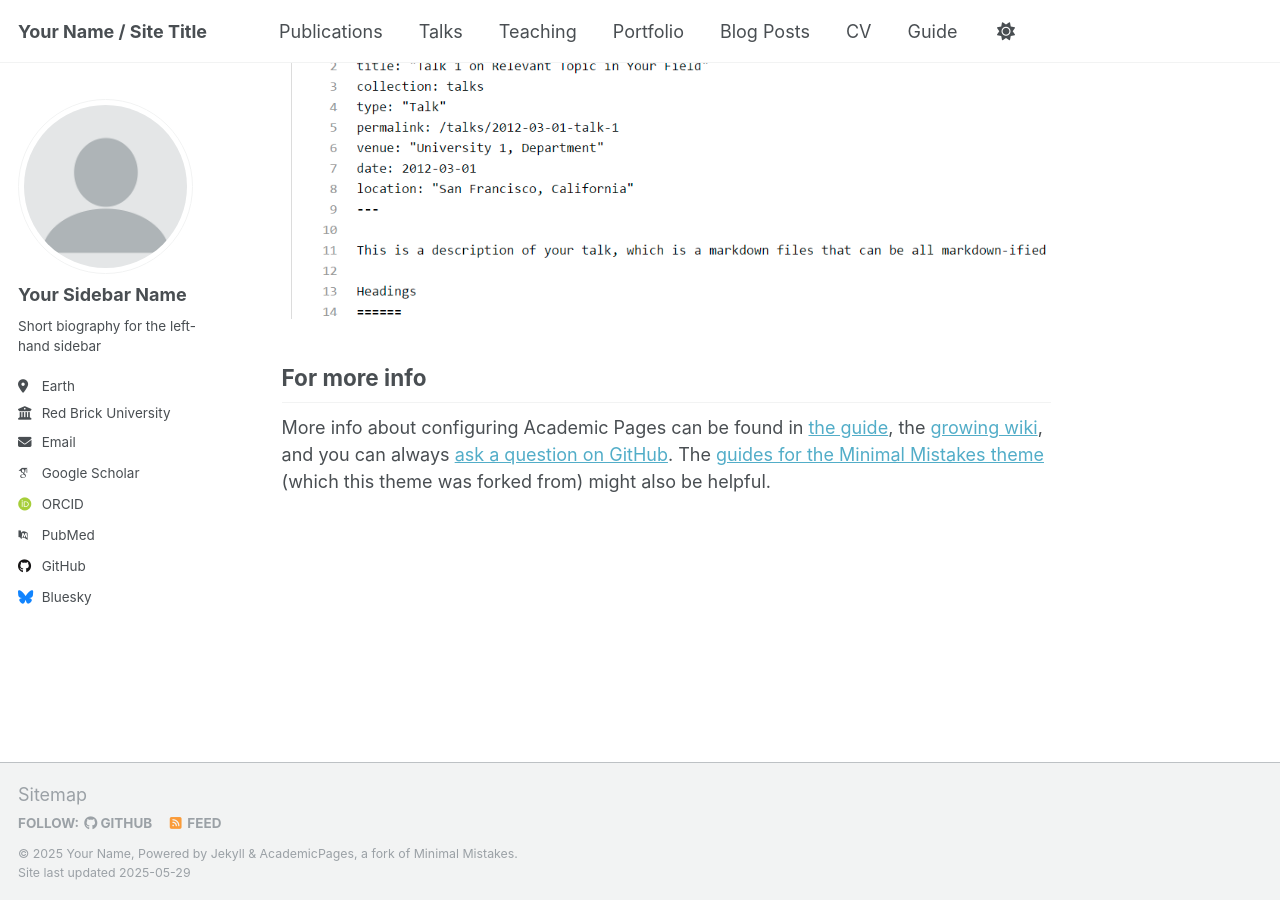
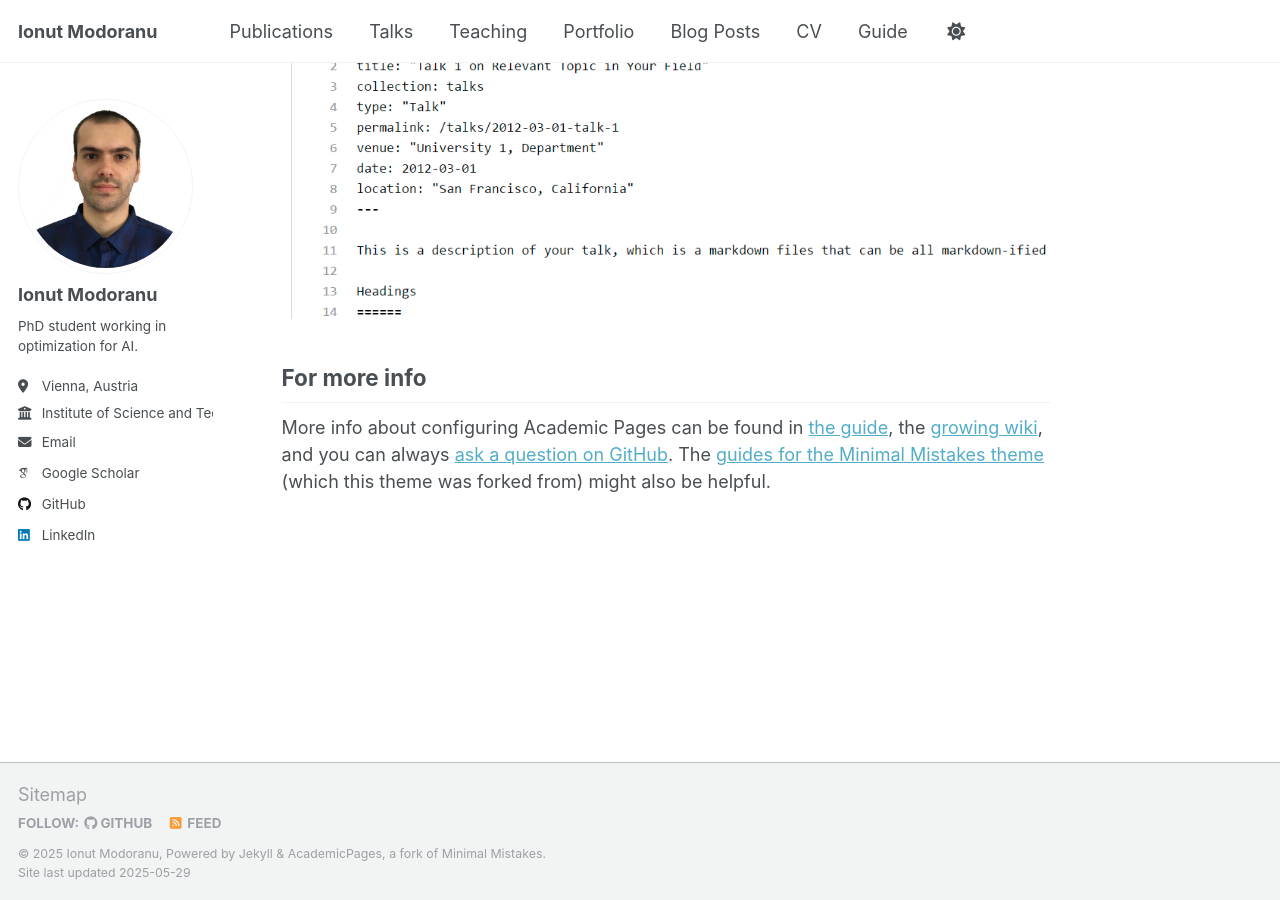
Before and after one commit to ionutmodo/ionutmodo.github.io, a Jekyll site: the page built from _pages/about.md, in a window 1280 px wide and 900 px high, scrolled down 2636 px. Built offline with Jekyll 4.4.1, drawn with Linux system fonts in a browser that asks for light colours; some web fonts are replaced.

Commit message:
edited left panel with personal info

```diff
--- a/_config.yml
+++ b/_config.yml
@@ -9,11 +9,11 @@
 # Basic Site Settings
 locale                   : "en-US"
 site_theme               : "default"
-title                    : "Your Name / Site Title"
+title                    : "Ionut Modoranu"
 title_separator          : "-"
-name                     : &name "Your Name"
+name                     : &name "Ionut Modoranu"
 description              : &description "personal description"
-url                      : https://academicpages.github.io # the base hostname & protocol for your site e.g. "https://[your GitHub username].github.io" or if you already have some other page hosted on Github then use "https://[your GitHub username].github.io/[Your Repo Name]"
+url                      : https://ionutmodo.github.io # the base hostname & protocol for your site e.g. "https://[your GitHub username].github.io" or if you already have some other page hosted on Github then use "https://[your GitHub username].github.io/[Your Repo Name]"
 baseurl                  : "" # the subpath of your site, e.g. "/blog"
 repository               : "academicpages/academicpages.github.io"
 
@@ -22,23 +22,23 @@ repository               : "academicpages/academicpages.github.io"
 #               Additional customization can be done by editing /_includes/author-profile.html
 author:
   # Biographic information
-  avatar           : "profile.png"
-  name             : "Your Sidebar Name"
+  avatar           : "portrait.jpg"
+  name             : "Ionut Modoranu"
   pronouns         : # example: "she/her"
-  bio              : "Short biography for the left-hand sidebar"
-  location         : "Earth"
-  employer         : "Red Brick University"
+  bio              : "PhD student working in optimization for AI."
+  location         : "Vienna, Austria"
+  employer         : "Institute of Science and Technology"
   uri              : # URL
   email            : "none@example.org"
 
   # Academic websites
   academia         : # URL
   arxiv            : # URL - Update with the correct link to your profile
-  googlescholar    : "https://scholar.google.com/citations?user=PS_CX0AAAAAJ"
+  googlescholar    : "https://scholar.google.com/citations?user=N56bz4gAAAAJ"
   impactstory      : # URL
-  orcid            : "http://orcid.org/yourorcidurl"
+  orcid            : # URL
   semantic         : # URL
-  pubmed           : "https://www.ncbi.nlm.nih.gov/pubmed/?term=john+snow"
+  pubmed           : # URL
   researchgate     : # URL
   scopus           : # URL
 
@@ -46,12 +46,12 @@ author:
   bitbucket        : # Username - Update with your username on the site
   codepen          : # Username
   dribbble         : # Username
-  github           : "academicpages"
+  github           : "ionutmodo"
   kaggle           : # Username
   stackoverflow    : # User number or user number and name (i.e., use "1" or "1/jeff-atwood")
 
   # Social media
-  bluesky          : "bsky.app" # Replace this with you Bluesky username
+  bluesky          : # Username
   facebook         : # Username
   flickr           : # Username
   foursquare       : # Username
@@ -60,7 +60,7 @@ author:
   keybase          : # Username
   instagram        : # Username
   lastfm           : # Username
-  linkedin         : # Username
+  linkedin         : ionut-vlad-modoranu
   mastodon         : # URL
   medium           : # URL
   pinterest        : # Username
```
